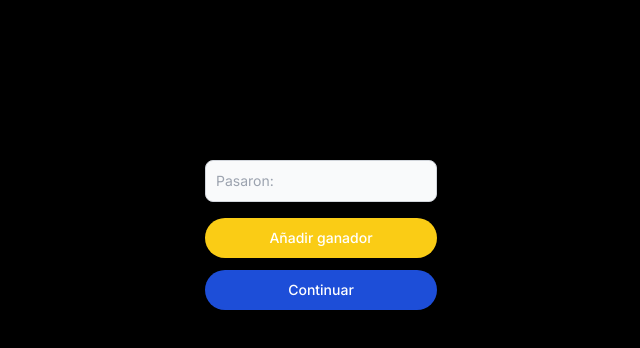
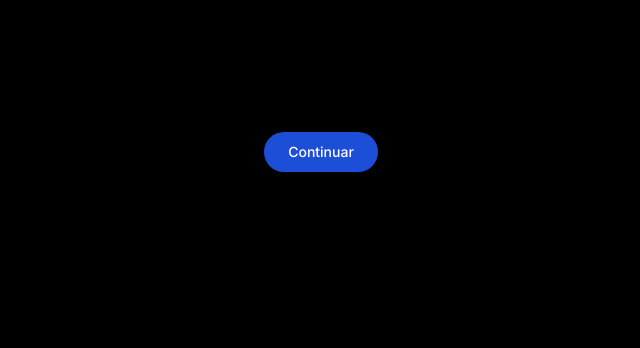
Before and after one commit to Frahn7/torneo, a Next.js app: page /torneos in a window 1280 px wide. Shown: the top 348 px of the page, without its empty margins (319-959 px from the left). Built offline with nearby package versions, Linux system fonts and the light colour scheme.

Commit message:
Versus claramente y ajustes de logica

```diff
--- a/src/app/components/CardJugadores.tsx
+++ b/src/app/components/CardJugadores.tsx
@@ -9,7 +9,7 @@ interface JugadorProps {
 export const CardJugadores = ({ Nombre, className, onclick }: JugadorProps) => {
   return (
     <div className={className} onClick={onclick}>
-      <div className="w-full   bg-white border border-gray-200 rounded-lg shadow dark:bg-gray-800 dark:border-gray-700 py-10 px-10 hover:bg-green-800 ">
+      <div className=" bg-white border border-gray-200 rounded-lg shadow dark:bg-gray-800 dark:border-gray-700 py-10 px-10 hover:bg-gray-600 ">
         <div className="flex flex-col items-center ">
           <h5 className="mb-1 text-xl font-medium text-gray-900 dark:text-white">
             {Nombre}
--- a/src/app/components/Seleccion.tsx
+++ b/src/app/components/Seleccion.tsx
@@ -17,8 +17,7 @@ export const Seleccion = () => {
   const irTorneo = () => {
     if (Ajugdores.length >= 4) {
       window.location.href = `torneos?jugadores=${Ajugdores}`;
-    }
-    setError("Minimo 4 jugadores");
+    } else setError("Minimo 4 jugadores");
   };
 
   return (
@@ -59,7 +58,7 @@ export const Seleccion = () => {
       </div>
       <div className="flex flex-col text-xl m-auto">
         {Ajugdores.length > 0
-          ? `Haz añadido a: ${Ajugdores.map((jugador) => jugador + "")} `
+          ? `Jugadores: ${Ajugdores.map((jugador) => jugador + "")} `
           : ""}
         <p>{Error ? Error : ""}</p>
       </div>
--- a/src/app/torneos/page.tsx
+++ b/src/app/torneos/page.tsx
@@ -12,6 +12,7 @@ function Torneo() {
   const [GanadoresArray, setGanadoresArray] = useState<string[]>([]);
   const [Titulo, setTitulo] = useState("");
   const [FINAL, setFinal] = useState("");
+  const [Error, setError] = useState("");
 
   useEffect(() => {
     if (search) {
@@ -37,38 +38,27 @@ function Torneo() {
     }
   }, [jugadoresArray]);
 
-  const AddGanador = (e: any) => {
-    e.preventDefault();
-    const Ganador = e.target.elements[0].value;
-    const nuevoArrayGanadores = [...GanadoresArray, Ganador];
-    setGanadoresArray(nuevoArrayGanadores);
-    e.target.elements[0].value = "";
-  };
-
   const Continuar = () => {
+    if (GanadoresArray.length === jugadoresArray.length / 2) {
       setJugadoresArray(GanadoresArray);
       setGanadoresArray([]);
-  };
-
-  const CAMPEON = (e: any) => {
-    e.preventDefault();
-    const CAMPEON = e.target.elements[0].value;
-    window.location.href = `campeon?campeon=${CAMPEON}`;
+      setError("");
+    } else setError("Tienes que seleccionar correctamente los ganadores");
   };
 
   const CampeonPorArray = (c: any) => {
     window.location.href = `campeon?campeon=${c}`;
   };
 
-  console.log(GanadoresArray);
-
   return (
     <div>
       <div className="flex justify-center py-10">
         <h1 className="text-4xl">{Titulo}</h1>
       </div>
-      <div className="mt-10 flex flex-row gap-10 pb-5 ">
+
+      <div className="mt-10 flex flex-row flex-wrap gap-10  justify-center pb-5">
         {jugadoresArray.map((jugador, i) => (
+          <>
             <CardJugadores
               onclick={() => {
                 if (!GanadoresArray.includes(jugador)) {
@@ -86,45 +76,18 @@ function Torneo() {
               Nombre={jugador}
               className={
                 GanadoresArray.includes(jugador)
-                ? "w-full border border-red-600"
-                : "w-full"
+                  ? "border border-green-600 rounded-lg"
+                  : ""
               }
             />
+            {i % 2 === 1 && i !== jugadoresArray.length - 1 && (
+              <div className="w-4" />
+            )}
+          </>
         ))}
       </div>
 
       {FINAL === "FINAL" ? (
-        ""
-      ) : (
-        <div className="flex justify-center py-5 flex-col ">
-          <form onSubmit={(e) => AddGanador(e)}>
-            <input
-              type="text"
-              className="bg-gray-50 border w-full border-gray-300 text-gray-900 text-sm rounded-lg focus:ring-blue-500 focus:border-blue-500 block p-2.5  dark:bg-gray-700 dark:border-gray-600 dark:placeholder-gray-400 dark:text-white dark:focus:ring-blue-500 dark:focus:border-blue-500 mb-4"
-              placeholder="Pasaron:"
-              required
-            />
-            <button
-              type="submit"
-              className="text-whites bg-yellow-400 w-full hover:bg-yellow-500 focus:outline-none focus:ring-4 focus:ring-yellow-300 font-medium rounded-full text-sm px-5 py-2.5 text-center me-2 dark:focus:ring-yellow-900"
-            >
-              Añadir ganador
-            </button>
-          </form>
-        </div>
-      )}
-      {FINAL === "FINAL" ? (
-        <form
-          onSubmit={(e) => {
-            CAMPEON(e);
-          }}
-        >
-          <input
-            type="text"
-            className="bg-gray-50 border w-full border-gray-300 text-gray-900 text-sm rounded-lg focus:ring-blue-500 focus:border-blue-500 block p-2.5  dark:bg-gray-700 dark:border-gray-600 dark:placeholder-gray-400 dark:text-white dark:focus:ring-blue-500 dark:focus:border-blue-500 mb-4"
-            placeholder="CAMPEON"
-            required
-          />
         <button
           type="submit"
           className="text-white  -mt-[8px] justify-center flex bg-blue-700 hover:bg-blue-800 focus:outline-none focus:ring-4 w-full focus:ring-blue-300 font-medium rounded-full text-sm px-5 py-2.5 text-center me-2 mb-2 dark:bg-blue-600 dark:hover:bg-blue-700 dark:focus:ring-blue-800"
@@ -136,7 +99,6 @@ function Torneo() {
         >
           AÑADIR CAMPEON
         </button>
-        </form>
       ) : (
         <button
           type="button"
@@ -146,6 +108,7 @@ function Torneo() {
           Continuar
         </button>
       )}
+      {Error}
     </div>
   );
 }
```
Lines whose indentation alone changed are shown as unchanged.
